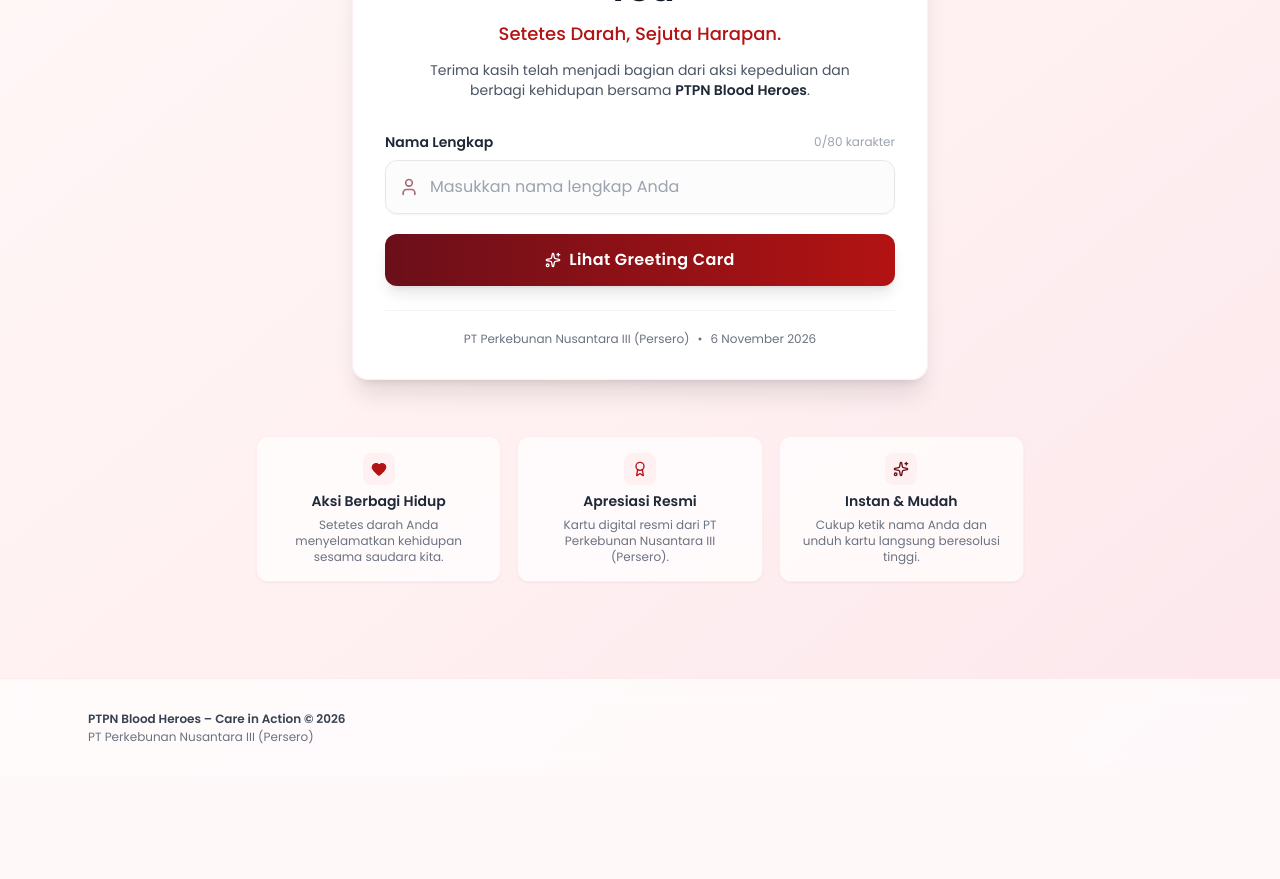
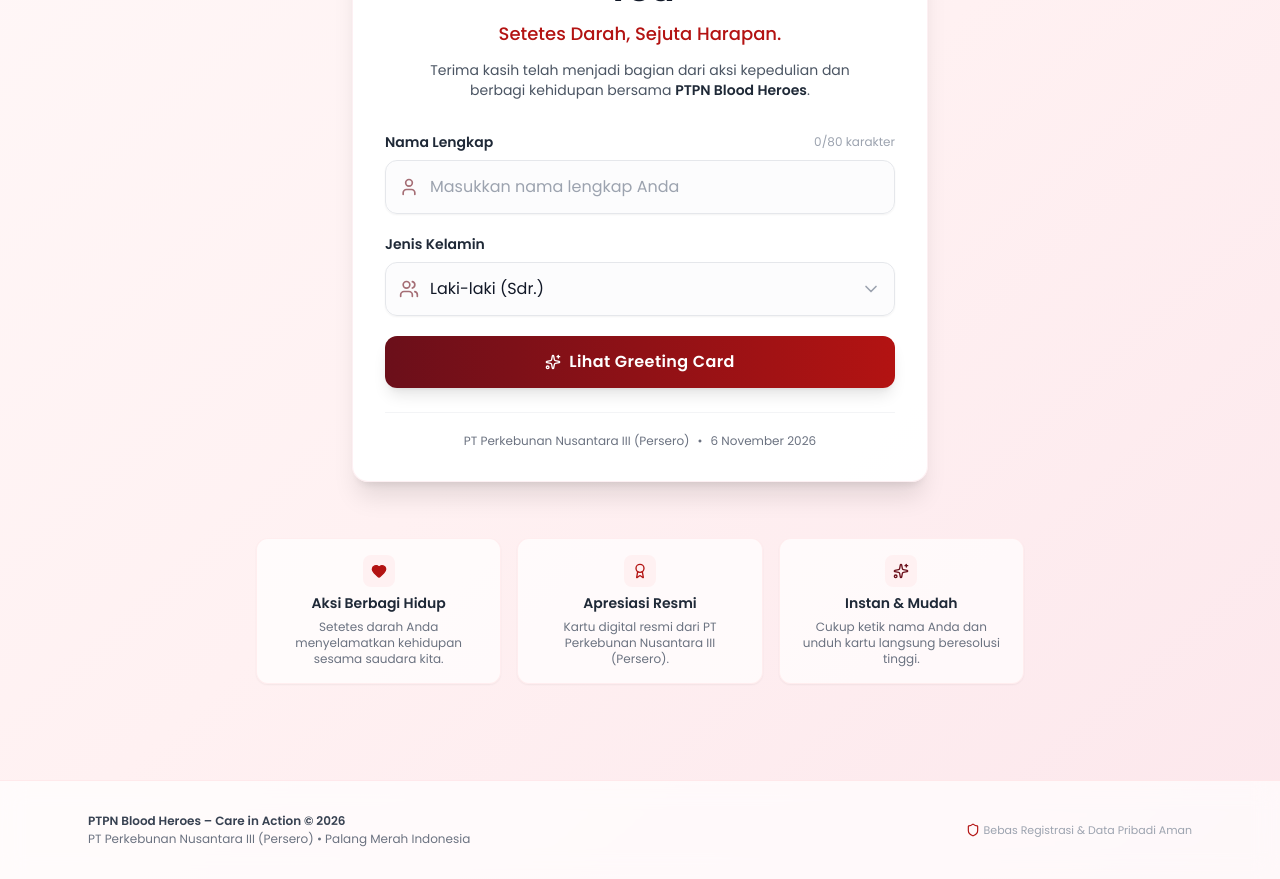
Before and after one commit to allyssasry/ptpn-blood-heroes-cards, a Next.js app: page / in a window 1280 px wide. Shown: the part 280-1159 px from the top of the page. Before the commit the page ends 1057 px from the top, so only its background shows below. Built offline with nearby package versions, Linux system fonts and the light colour scheme; no server answers; the database is empty.

Commit message:
feat: add gender dropdown, Sdr/Sdri prefix, and position name below PAHLAWAN DONOR DARAH

```diff
--- a/src/components/GreetingCard.tsx
+++ b/src/components/GreetingCard.tsx
@@ -1,9 +1,12 @@
 "use client";
 
 import React, { forwardRef, useState, useEffect, useRef } from "react";
+import { Gender } from "@/types/greeting-card";
+import { formatCardName } from "@/lib/utils";
 
 interface GreetingCardProps {
   fullName: string;
+  gender?: Gender;
   templateUrl?: string;
   onImageLoad?: () => void;
   className?: string;
@@ -12,10 +15,20 @@ interface GreetingCardProps {
 /**
  * Komponen inti Greeting Card PTPN Blood Heroes.
  * Mempertahankan 100% elemen grafis template resmi asli dan menambahkan teks
- * dinamis "Dear [Nama Pengguna]," di posisi tengah kartu secara proporsional.
+ * dinamis "Sdr. [Nama]" atau "Sdri. [Nama]" di posisi bawah tulisan "PAHLAWAN DONOR DARAH"
+ * dan di atas kalimat "Setetes darah, sejuta harapan.".
  */
 export const GreetingCard = forwardRef<HTMLDivElement, GreetingCardProps>(
-  ({ fullName, templateUrl = "/images/fallback-template.png", onImageLoad, className = "" }, ref) => {
+  (
+    {
+      fullName,
+      gender = "laki-laki",
+      templateUrl = "/images/fallback-template.png",
+      onImageLoad,
+      className = "",
+    },
+    ref
+  ) => {
     const [imgSrc, setImgSrc] = useState<string>(templateUrl || "/images/fallback-template.png");
     const imageElementRef = useRef<HTMLImageElement>(null);
 
@@ -34,8 +47,8 @@ export const GreetingCard = forwardRef<HTMLDivElement, GreetingCardProps>(
       }
     }, [imgSrc, onImageLoad]);
 
-    // Format teks tampilan
-    const displayName = fullName.trim() ? `Dear ${fullName.trim()},` : "Dear Pahlawan Donor Darah,";
+    // Format teks tampilan sesuai jenis kelamin (Sdr. / Sdri.)
+    const displayName = formatCardName(fullName, gender);
     const nameLength = displayName.length;
 
     // Kalkulasi ukuran teks adaptif agar tidak bertabrakan dengan elemen lain
@@ -90,15 +103,15 @@ export const GreetingCard = forwardRef<HTMLDivElement, GreetingCardProps>(
           />
 
           {/* Area Teks Dinamis Personalisasi Nama */}
-          {/* Posisi: Di atas tulisan "Terima Kasih" (~47%) dan di bawah pita "Care in Action" (~33%) */}
-          {/* Sumbu Horizontal diselaraskan ke 53.5% agar presisi di tengah "Care in Action" dan "Terima Kasih" */}
+          {/* Posisi: Tepat DI BAWAH tulisan "PAHLAWAN DONOR DARAH" (~52.5%) dan DI ATAS "Setetes darah, sejuta harapan." (~64.5%) */}
+          {/* Sumbu Horizontal: 53.5% agar presisi di tengah-tengah teks judul */}
           <div
             className="absolute -translate-x-1/2 -translate-y-1/2 text-center pointer-events-none"
             style={{
               left: "53.5%",
-              top: "39.8%",
-              width: "56%", // Batas lebar aman agar tidak menabrak lereng bukit di kiri & ornamen hati di kanan
-              maxHeight: "10%",
+              top: "58.2%",
+              width: "58%", // Batas lebar aman
+              maxHeight: "8%",
             }}
           >
             <p
--- a/src/components/GreetingCardPreview.tsx
+++ b/src/components/GreetingCardPreview.tsx
@@ -5,11 +5,12 @@ import GreetingCard from "./GreetingCard";
 import DownloadButtons from "./DownloadButtons";
 import { exportCardAsImage } from "@/lib/image-generator";
 import { generateFileName } from "@/lib/utils";
-import { DownloadFormat, GreetingCardSetting } from "@/types/greeting-card";
+import { DownloadFormat, GreetingCardSetting, Gender } from "@/types/greeting-card";
 import { AlertCircle, CheckCircle2, ShieldCheck, Calendar, Sparkles } from "lucide-react";
 
 interface GreetingCardPreviewProps {
   fullName: string;
+  gender?: Gender;
   config: GreetingCardSetting | null;
   onEditName: () => void;
   onReset: () => void;
@@ -17,6 +18,7 @@ interface GreetingCardPreviewProps {
 
 export const GreetingCardPreview: React.FC<GreetingCardPreviewProps> = ({
   fullName,
+  gender = "laki-laki",
   config,
   onEditName,
   onReset,
@@ -77,7 +79,7 @@ export const GreetingCardPreview: React.FC<GreetingCardPreviewProps> = ({
           Kartu Apresiasi PTPN Blood Heroes
         </h2>
         <p className="text-sm text-gray-600">
-          Dipersembahkan untuk <span className="font-bold text-ptpn-maroon">{fullName}</span> atas
+          Dipersembahkan untuk <span className="font-bold text-ptpn-maroon">{gender === "perempuan" ? "Sdri." : "Sdr."} {fullName}</span> atas
           kontribusi mulia bagi sesama.
         </p>
       </div>
@@ -108,6 +110,7 @@ export const GreetingCardPreview: React.FC<GreetingCardPreviewProps> = ({
           <GreetingCard
             ref={cardRef}
             fullName={fullName}
+            gender={gender}
             templateUrl={templateUrl}
             onImageLoad={() => setIsImageReady(true)}
             className="w-full"
--- a/src/components/LandingPage.tsx
+++ b/src/components/LandingPage.tsx
@@ -3,12 +3,13 @@
 import React, { useState, useEffect } from "react";
 import NameInputForm from "./NameInputForm";
 import GreetingCardPreview from "./GreetingCardPreview";
-import { GreetingCardSetting } from "@/types/greeting-card";
+import { GreetingCardSetting, Gender } from "@/types/greeting-card";
 import { Heart, Award, Shield, Sparkles } from "lucide-react";
 
 export const LandingPage: React.FC = () => {
   const [currentStep, setCurrentStep] = useState<"input" | "preview">("input");
   const [fullName, setFullName] = useState<string>("");
+  const [gender, setGender] = useState<Gender>("laki-laki");
   const [config, setConfig] = useState<GreetingCardSetting | null>(null);
   const [isLoadingConfig, setIsLoadingConfig] = useState<boolean>(true);
 
@@ -33,8 +34,9 @@ export const LandingPage: React.FC = () => {
     fetchConfig();
   }, []);
 
-  const handleNameSubmit = (sanitizedName: string) => {
+  const handleNameSubmit = (sanitizedName: string, selectedGender: Gender) => {
     setFullName(sanitizedName);
+    setGender(selectedGender);
     setCurrentStep("preview");
     // Scroll lembut ke atas untuk melihat preview kartu
     window.scrollTo({ top: 0, behavior: "smooth" });
@@ -46,6 +48,7 @@ export const LandingPage: React.FC = () => {
 
   const handleReset = () => {
     setFullName("");
+    setGender("laki-laki");
     setCurrentStep("input");
     window.scrollTo({ top: 0, behavior: "smooth" });
   };
@@ -83,9 +86,10 @@ export const LandingPage: React.FC = () => {
       <main className="flex-1 max-w-6xl w-full mx-auto px-4 sm:px-6 py-8 sm:py-12 flex flex-col justify-center">
         {currentStep === "input" ? (
           <div className="space-y-10 animate-fadeIn">
-            {/* Form Input Nama */}
+            {/* Form Input Nama & Jenis Kelamin */}
             <NameInputForm
               initialName={fullName}
+              initialGender={gender}
               onSubmit={handleNameSubmit}
               isLoading={isLoadingConfig}
             />
@@ -127,6 +131,7 @@ export const LandingPage: React.FC = () => {
           /* Preview Greeting Card & Download */
           <GreetingCardPreview
             fullName={fullName}
+            gender={gender}
             config={config}
             onEditName={handleEditName}
             onReset={handleReset}
@@ -141,9 +146,15 @@ export const LandingPage: React.FC = () => {
             <p className="font-semibold text-gray-700">
               PTPN Blood Heroes – Care in Action © 2026
             </p>
-            <p>PT Perkebunan Nusantara III (Persero)</p>
+            <p>PT Perkebunan Nusantara III (Persero) • Palang Merah Indonesia</p>
           </div>
 
+          <div className="flex items-center gap-4 text-[11px] text-gray-400">
+            <span className="flex items-center gap-1">
+              <Shield className="w-3.5 h-3.5 text-ptpn-blood" />
+              Bebas Registrasi & Data Pribadi Aman
+            </span>
+          </div>
         </div>
       </footer>
     </div>
--- a/src/components/NameInputForm.tsx
+++ b/src/components/NameInputForm.tsx
@@ -1,21 +1,25 @@
 "use client";
 
 import React, { useState } from "react";
-import { User, Sparkles, Heart, AlertCircle } from "lucide-react";
+import { User, Users, Sparkles, Heart, AlertCircle, ChevronDown } from "lucide-react";
 import { validateAndSanitizeName } from "@/lib/utils";
+import { Gender } from "@/types/greeting-card";
 
 interface NameInputFormProps {
   initialName?: string;
-  onSubmit: (sanitizedName: string) => void;
+  initialGender?: Gender;
+  onSubmit: (sanitizedName: string, gender: Gender) => void;
   isLoading?: boolean;
 }
 
 export const NameInputForm: React.FC<NameInputFormProps> = ({
   initialName = "",
+  initialGender = "laki-laki",
   onSubmit,
   isLoading = false,
 }) => {
   const [name, setName] = useState(initialName);
+  const [gender, setGender] = useState<Gender>(initialGender);
   const [errorMessage, setErrorMessage] = useState<string | null>(null);
 
   const handleSubmit = (e: React.FormEvent) => {
@@ -28,8 +32,13 @@ export const NameInputForm: React.FC<NameInputFormProps> = ({
       return;
     }
 
+    if (!gender) {
+      setErrorMessage("Silakan pilih jenis kelamin.");
+      return;
+    }
+
     setErrorMessage(null);
-    onSubmit(sanitized);
+    onSubmit(sanitized, gender);
   };
 
   const handleChange = (e: React.ChangeEvent<HTMLInputElement>) => {
@@ -65,6 +74,7 @@ export const NameInputForm: React.FC<NameInputFormProps> = ({
 
       {/* Form Input */}
       <form onSubmit={handleSubmit} className="space-y-5" noValidate>
+        {/* Input Nama Lengkap */}
         <div>
           <div className="flex items-center justify-between mb-2">
             <label
@@ -93,21 +103,55 @@ export const NameInputForm: React.FC<NameInputFormProps> = ({
               autoComplete="name"
               maxLength={80}
               className={`block w-full pl-11 pr-4 py-3 sm:py-3.5 text-gray-900 text-sm sm:text-base rounded-xl border bg-gray-50/50 transition-all focus:bg-white focus:outline-none focus:ring-2 ${
-                errorMessage
+                errorMessage && !name.trim()
                   ? "border-red-400 focus:ring-red-400/30"
                   : "border-gray-200 focus:border-ptpn-maroon focus:ring-ptpn-blood/20"
               }`}
             />
           </div>
+        </div>
 
-          {/* Pesan Validasi Error */}
-          {errorMessage && (
-            <div className="mt-2.5 flex items-center gap-1.5 text-xs sm:text-sm text-red-600 animate-fadeIn">
-              <AlertCircle className="w-4 h-4 flex-shrink-0" />
-              <span>{errorMessage}</span>
+        {/* Input Jenis Kelamin (Dropdown) */}
+        <div>
+          <label
+            htmlFor="gender"
+            className="block text-sm font-semibold text-gray-800 mb-2"
+          >
+            Jenis Kelamin
+          </label>
+
+          <div className="relative rounded-xl shadow-sm">
+            <div className="absolute inset-y-0 left-0 pl-3.5 flex items-center pointer-events-none text-gray-400">
+              <Users className="h-5 w-5 text-ptpn-maroon/60" />
             </div>
-          )}
+
+            <select
+              id="gender"
+              name="gender"
+              value={gender}
+              onChange={(e) => {
+                setGender(e.target.value as Gender);
+                if (errorMessage) setErrorMessage(null);
+              }}
+              className="block w-full pl-11 pr-10 py-3 sm:py-3.5 text-gray-900 text-sm sm:text-base rounded-xl border border-gray-200 bg-gray-50/50 transition-all focus:bg-white focus:border-ptpn-maroon focus:outline-none focus:ring-2 focus:ring-ptpn-blood/20 appearance-none cursor-pointer"
+            >
+              <option value="laki-laki">Laki-laki (Sdr.)</option>
+              <option value="perempuan">Perempuan (Sdri.)</option>
+            </select>
+
+            <div className="absolute inset-y-0 right-0 pr-3.5 flex items-center pointer-events-none text-gray-400">
+              <ChevronDown className="h-5 w-5 text-gray-400" />
+            </div>
+          </div>
         </div>
+
+        {/* Pesan Validasi Error */}
+        {errorMessage && (
+          <div className="flex items-center gap-1.5 text-xs sm:text-sm text-red-600 animate-fadeIn">
+            <AlertCircle className="w-4 h-4 flex-shrink-0" />
+            <span>{errorMessage}</span>
+          </div>
+        )}
 
         {/* Tombol Submit */}
         <button
--- a/src/lib/utils.ts
+++ b/src/lib/utils.ts
@@ -1,5 +1,6 @@
 import { clsx, type ClassValue } from "clsx";
 import { twMerge } from "tailwind-merge";
+import { Gender } from "@/types/greeting-card";
 
 /**
  * Utility untuk menggabungkan class Tailwind CSS dengan rapi dan menghindari konflik
@@ -75,3 +76,17 @@ export function generateFileName(fullName: string, extension: "png" | "jpg"): st
   const finalName = safeName.length > 0 ? safeName : "Pahlawan";
   return `PTPN-Blood-Heroes-${finalName}.${extension}`;
 }
+
+/**
+ * Format panggilan nama pada greeting card sesuai jenis kelamin:
+ * - Perempuan: Sdri. [Nama Lengkap]
+ * - Laki-laki: Sdr. [Nama Lengkap]
+ */
+export function formatCardName(fullName: string, gender?: Gender | string): string {
+  const trimmed = fullName.trim();
+  if (!trimmed) return "Pahlawan Donor Darah";
+
+  const isFemale = gender === "perempuan";
+  const prefix = isFemale ? "Sdri." : "Sdr.";
+  return `${prefix} ${trimmed}`;
+}
--- a/src/types/greeting-card.ts
+++ b/src/types/greeting-card.ts
@@ -16,8 +16,11 @@ export interface GreetingCardConfigResponse {
   source: "supabase" | "fallback";
 }
 
+export type Gender = "laki-laki" | "perempuan";
+
 export interface UserCardData {
   fullName: string;
+  gender: Gender;
 }
 
 export type DownloadFormat = "png" | "jpg";
```
Also changed, not shown: src/lib/image-generator.ts (+4 -4 lines), 2 other files (tests, documents, lock files or other folders).
